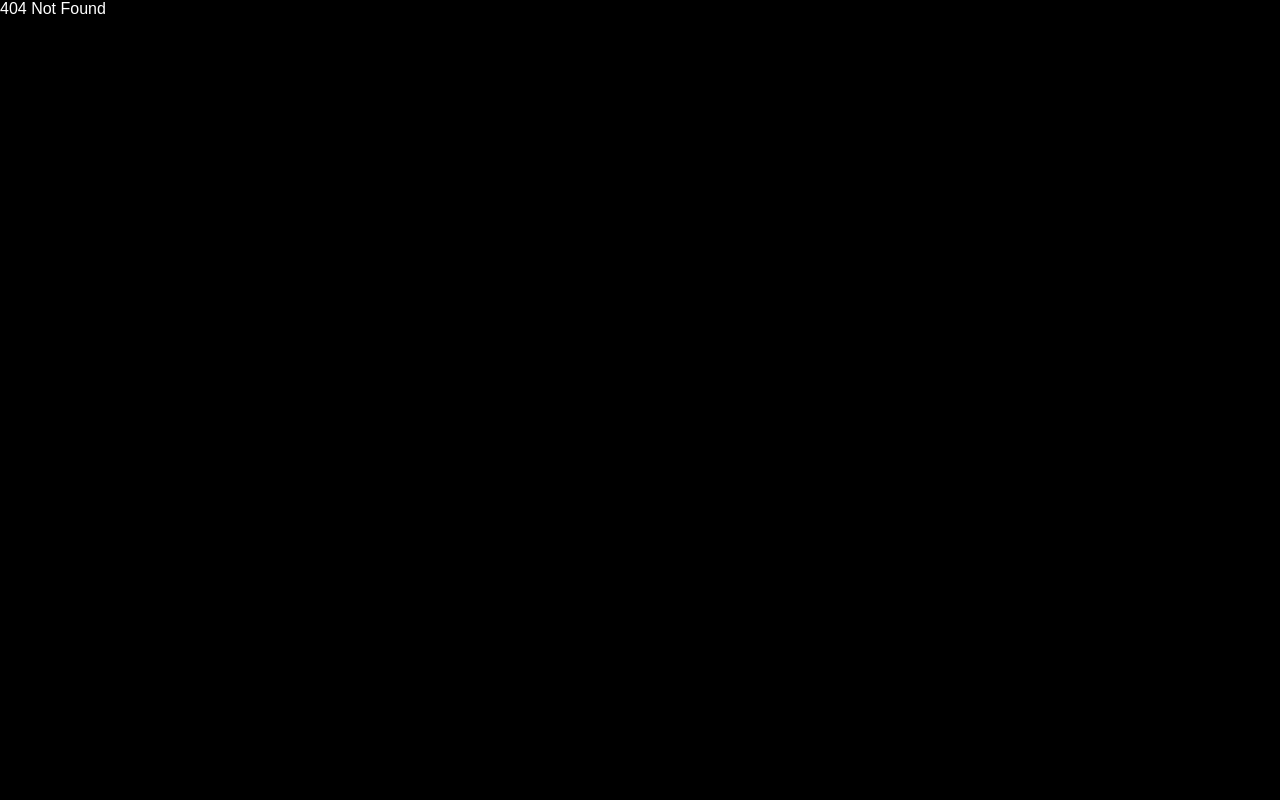
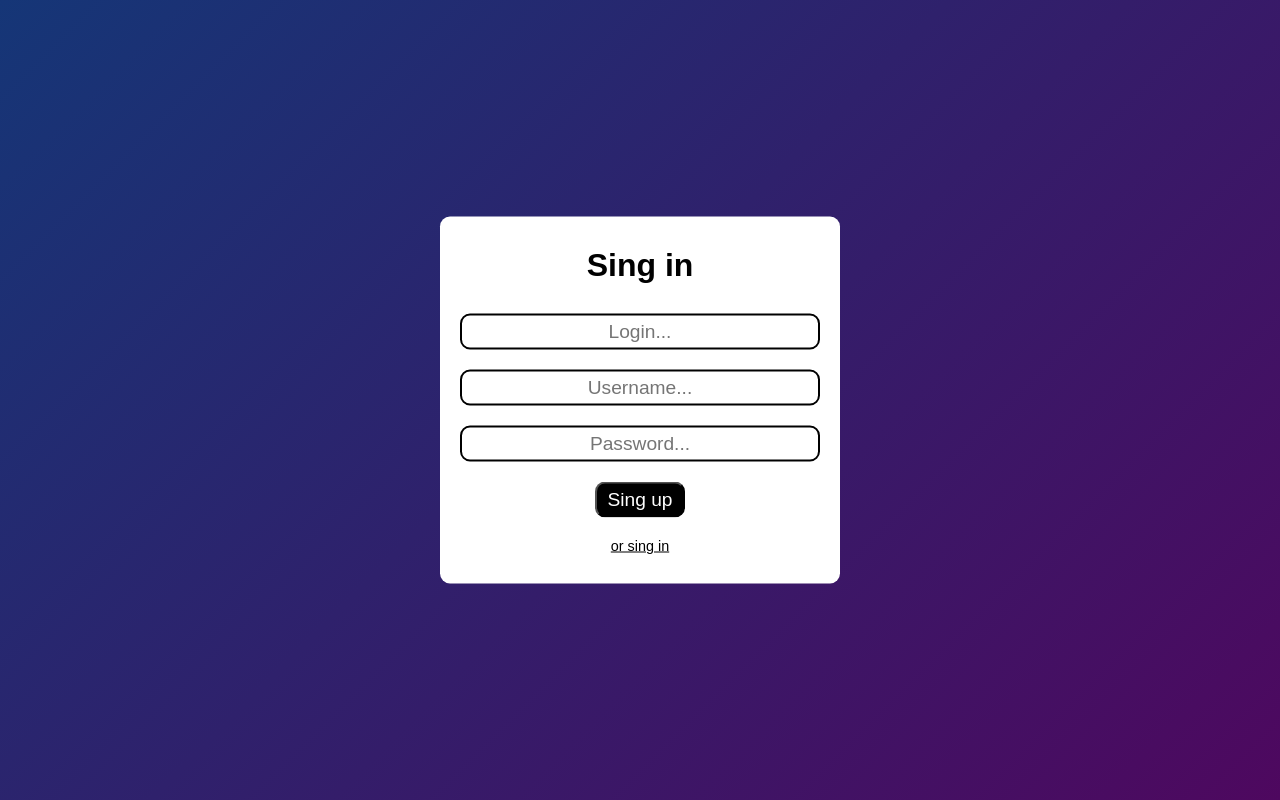
Before and after one commit to I0I-I0I/real-time-chat, a React (Vite) app in the folder frontend/: page /register in a window 1280 px wide. Before the commit this address had no page. Built offline with nearby package versions, Linux system fonts and the light colour scheme.

Commit message:
feat: authantication

```diff
--- a/frontend/src/components/index.ts
+++ b/frontend/src/components/index.ts
@@ -1,4 +1,3 @@
-export * from "./login/Login"
 export * from "./chatsList/ChatsList"
 export * from "./addChat/AddChat"
 export * from "./settings/Settings"
--- a/frontend/src/components/login/Login.tsx
+++ /dev/null
@@ -1,71 +0,0 @@
-import { Input, Modal, Button, Link, Typography } from "@/components/UI"
-
-import styles from "./Login.module.css"
-import { IPostUser } from "@/types"
-import useInput from "@/hooks/useInput"
-
-interface LoginProps {
-	currentState: string
-	onLinkClick: (event: React.MouseEvent<HTMLAnchorElement, MouseEvent>) => void
-	onSubmit: (event: React.FormEvent<HTMLFormElement>, data: IPostUser) => void
-}
-
-export const Login = ({
-	currentState,
-	onLinkClick,
-	onSubmit: onSubmit
-}: LoginProps): JSX.Element => {
-	const [login_prop,] = useInput("")
-	const [username_prop,] = useInput("")
-	const [password_prop,] = useInput("")
-
-	const handleSubmit = (e: React.FormEvent<HTMLFormElement>) => {
-		onSubmit(e, {
-			login: login_prop.value,
-			username: username_prop.value,
-			password: password_prop.value
-		})
-	}
-
-	return (
-		<>
-			<Modal className={styles.modal_login}>
-				<Typography tag="h1" variant="title-1">
-					{ currentState === "sing-in" ? "Sing in" : "Sing Up" }
-				</Typography>
-				<form action="POST" className="form sing-in" onSubmit={handleSubmit}>
-					<Input
-						className="input login__input"
-						type="text"
-						placeholder="Login..."
-						{...login_prop}
-					/>
-					{
-						currentState === "sing-up" &&
-						<Input
-							className="input login__input"
-							type="text"
-							placeholder="Username..."
-							{...username_prop}
-						/>
-					}
-					<Input
-						className="input login__input"
-						type="password"
-						placeholder="Password..."
-						{...password_prop}
-					/>
-					<Button className={styles.button} type="submit">
-						{ currentState === "sing-in" ? "Sing in" : "Sing Up" }
-					</Button>
-					<Link href="#" onClick={onLinkClick} className={styles.link}>
-						{ currentState === "sing-in" ? "or sing up" : "or sing in" }
-					</Link>
-					<Link href="/chat" className={styles.link}>
-						Go to chat
-					</Link>
-				</form>
-			</Modal>
-		</>
-	)
-}
--- a/frontend/src/main.tsx
+++ b/frontend/src/main.tsx
@@ -1,27 +1,23 @@
-import { StrictMode } from 'react'
-import { createRoot } from 'react-dom/client'
-import { createBrowserRouter, RouterProvider } from "react-router-dom"
+import { StrictMode } from "react"
+import { createRoot } from "react-dom/client"
+import { BrowserRouter, Routes, Route } from "react-router"
 
-import HomePage from "@/pages/home/Home"
-import LoginPage from "@/pages/login/Login"
-import './styles/index.css'
-
-const router = createBrowserRouter([
-	{ path: "/", element: <LoginPage />, errorElement: <div>404 Not Found</div> },
-	{
-		path: "/chat",
-		element: <HomePage />,
-		children: [
-			{
-				path: "/chat/:id",
-				element: <div></div>
-			}
-		]
-	},
-])
+import ChatsPage from "@/pages/chats/Chats"
+import AuthLayout from "@/pages/authLayout/AuthLayout"
+import { Login } from "@/pages/authLayout/login/Login"
+import { Register } from "@/pages/authLayout/register/Register"
+import "./styles/index.css"
 
 createRoot(document.getElementById('root')!).render(
-  <StrictMode>
-   	<RouterProvider router={router} />
-  </StrictMode>
+    <StrictMode>
+        <BrowserRouter>
+            <Routes>
+                <Route index element={<ChatsPage />} />
+                <Route element={<AuthLayout />}>
+                    <Route path="login" element={<Login />} />
+                    <Route path="register" element={<Register />} />
+                </Route>
+            </Routes>
+        </BrowserRouter>
+    </StrictMode>
 )
--- /dev/null
+++ b/frontend/src/pages/authLayout/AuthLayout.tsx
@@ -0,0 +1,13 @@
+import { Gradient } from "@/components/UI"
+import { Outlet } from "react-router"
+
+const AuthLayout = () => {
+	return (
+		<>
+			<Gradient />
+            <Outlet />
+		</>
+	)
+}
+
+export default AuthLayout
--- /dev/null
+++ b/frontend/src/pages/authLayout/login/Login.tsx
@@ -0,0 +1,43 @@
+import { Input, Modal, Button, Link, Typography } from "@/components/UI"
+
+import styles from "../Auth.module.css"
+import useInput from "@/hooks/useInput"
+import { useNavigate } from "react-router"
+import UserService from "@/api/UserService"
+
+export const Login = (): JSX.Element => {
+	const [login_prop,] = useInput("")
+	const [password_prop,] = useInput("")
+    const navigate = useNavigate()
+
+	const handleSubmit = async (e: React.FormEvent<HTMLFormElement>) => {
+		e.preventDefault()
+        const status = await UserService.checkOne({
+            login: login_prop.value,
+            password: password_prop.value
+        })
+        if (status) navigate("/")
+	}
+
+	return (
+        <Modal className={styles.modal_login}>
+            <Typography tag="h1" variant="title-1">Sing in</Typography>
+            <form action="POST" className="form sing-in" onSubmit={handleSubmit}>
+                <Input
+                    className="input login__input"
+                    type="text"
+                    placeholder="Login..."
+                    {...login_prop}
+                />
+                <Input
+                    className="input login__input"
+                    type="password"
+                    placeholder="Password..."
+                    {...password_prop}
+                />
+                <Button className={styles.button} type="submit">Sing in</Button>
+                <Link href="/register" className={styles.link}>or sing up</Link>
+            </form>
+        </Modal>
+	)
+}
--- /dev/null
+++ b/frontend/src/pages/authLayout/register/Register.tsx
@@ -0,0 +1,51 @@
+import { Input, Modal, Button, Link, Typography } from "@/components/UI"
+
+import styles from "../Auth.module.css"
+import useInput from "@/hooks/useInput"
+import UserService from "@/api/UserService"
+import { useNavigate } from "react-router"
+
+export const Register = (): JSX.Element => {
+	const [login_prop,] = useInput("")
+	const [username_prop,] = useInput("")
+	const [password_prop,] = useInput("")
+    const navigate = useNavigate()
+
+	const handleSubmit = async (e: React.FormEvent<HTMLFormElement>) => {
+		e.preventDefault()
+        const status = await UserService.createOne({
+            login: login_prop.value,
+            username: username_prop.value,
+            password: password_prop.value
+        })
+        if (status) navigate("/")
+	}
+
+	return (
+        <Modal className={styles.modal_login}>
+            <Typography tag="h1" variant="title-1">Sing in</Typography>
+            <form action="POST" className="form sing-in" onSubmit={handleSubmit}>
+                <Input
+                    className="input login__input"
+                    type="text"
+                    placeholder="Login..."
+                    {...login_prop}
+                />
+                <Input
+                    className="input login__input"
+                    type="text"
+                    placeholder="Username..."
+                    {...username_prop}
+                />
+                <Input
+                    className="input login__input"
+                    type="password"
+                    placeholder="Password..."
+                    {...password_prop}
+                />
+                <Button className={styles.button} type="submit">Sing up</Button>
+                <Link href="/login" className={styles.link}>or sing in</Link>
+            </form>
+        </Modal>
+	)
+}
--- a/frontend/src/pages/home/Home.tsx
+++ b/frontend/src/pages/chats/Chats.tsx
@@ -1,5 +1,5 @@
 import {  Gradient } from "@/components/UI"
-import styles from "./Home.module.css"
+import styles from "./Chats.module.css"
 import { IChat,  MessageType } from "@/types"
 
 import { useFetching } from "@/hooks/useFetch"
@@ -34,7 +34,7 @@ const messages: MessageType[] = [
 	}
 ]
 
-const HomePage = (): JSX.Element => {
+const ChatsPage = (): JSX.Element => {
 	const [friends, setFriends] = useState<IChat[] | null>(null)
 
 	const [fetchUsers, isLoading, error] = useFetching(async () => {
@@ -72,4 +72,4 @@ const HomePage = (): JSX.Element => {
 	)
 }
 
-export default HomePage
+export default ChatsPage
--- a/frontend/src/pages/login/Login.tsx
+++ /dev/null
@@ -1,51 +0,0 @@
-import { useState } from "react"
-import { useNavigate } from "react-router-dom"
-
-import UserService from "@/api/UserService"
-import { IPostUser } from "@/types"
-
-import { Login } from "@/components"
-import { Gradient } from "@/components/UI"
-
-type CurrentStateType = "sing-in" | "sing-up"
-
-const LoginPage = () => {
-	const navigate = useNavigate()
-	const [currentState, setCurrentState] = useState<CurrentStateType>("sing-in")
-
-	const onLinkClick = (e: React.MouseEvent<HTMLAnchorElement, MouseEvent>): void => {
-		e.preventDefault()
-		setCurrentState(currentState === "sing-in" ? "sing-up" : "sing-in")
-	}
-
-	const onSubmit = async (
-		e: React.FormEvent<HTMLFormElement>,
-		data: IPostUser
-	): Promise<void> => {
-		e.preventDefault()
-
-		if (currentState === "sing-up") {
-			const status = await UserService.createOne(data)
-			if (status) navigate("/chat")
-		} else if (currentState === "sing-in") {
-			const status = await UserService.checkOne({
-				login: data.login,
-				password: data.password
-			})
-			if (status) navigate("/chat")
-		}
-	}
-
-	return (
-		<>
-			<Gradient />
-			<Login
-				currentState={currentState}
-				onLinkClick={onLinkClick}
-				onSubmit={onSubmit}
-			/>
-		</>
-	)
-}
-
-export default LoginPage
```
Also changed, not shown: frontend/src/App.tsx (deleted, +0 -12 lines), frontend/src/pages/authLayout/Auth.module.css (renamed from frontend/src/components/login/Login.module.css), frontend/src/pages/chats/Chats.module.css (renamed from frontend/src/pages/home/Home.module.css), frontend/src/pages/login/Login.module.css (added).
